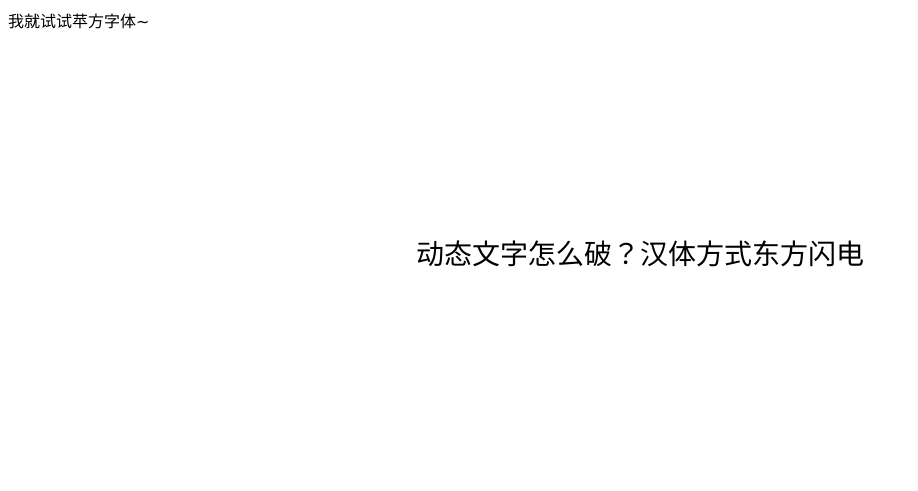
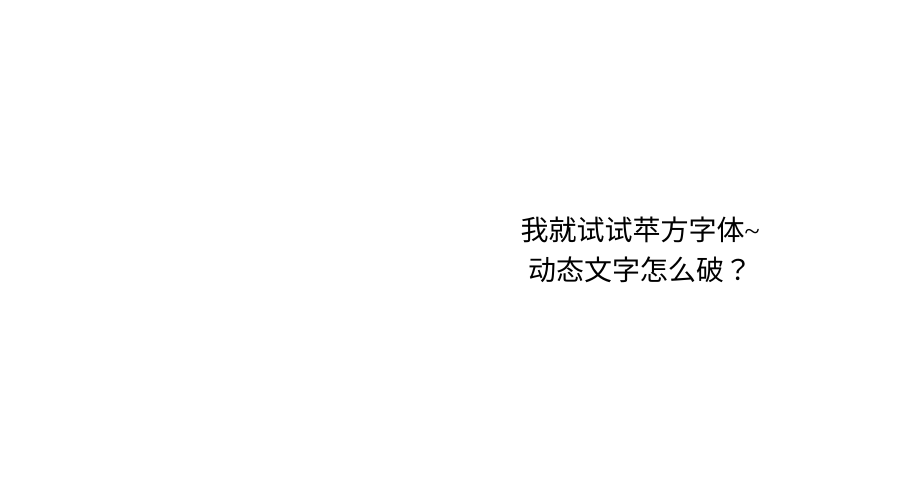
Before and after one commit to zengkun/web-font, a website: page web-font-convert/index.html in a window 1280 px wide. Shown: the whole page, without its empty margins (0-918 px from the left). Drawn offline with Linux system fonts and the light colour scheme; a web font is replaced by a local one.

```diff
--- a/web-font-convert/index.html
+++ b/web-font-convert/index.html
@@ -17,10 +17,8 @@
 		font-style: normal;
 	}
 	/*使用选择器指定字体*/
-body{
-	font-family: cursive;
-}
-	div {
+
+	body {
 		font-family: 'PingFang-Medium';
 		font-size: 28px;
 		padding: 200px;
@@ -31,7 +29,7 @@
 
 <body>
 	我就试试苹方字体~
-	<div>动态文字怎么破？汉体方式东方闪电</div>
+	<div>动态文字怎么破？</div>
 </body>
 
 </html>
```
